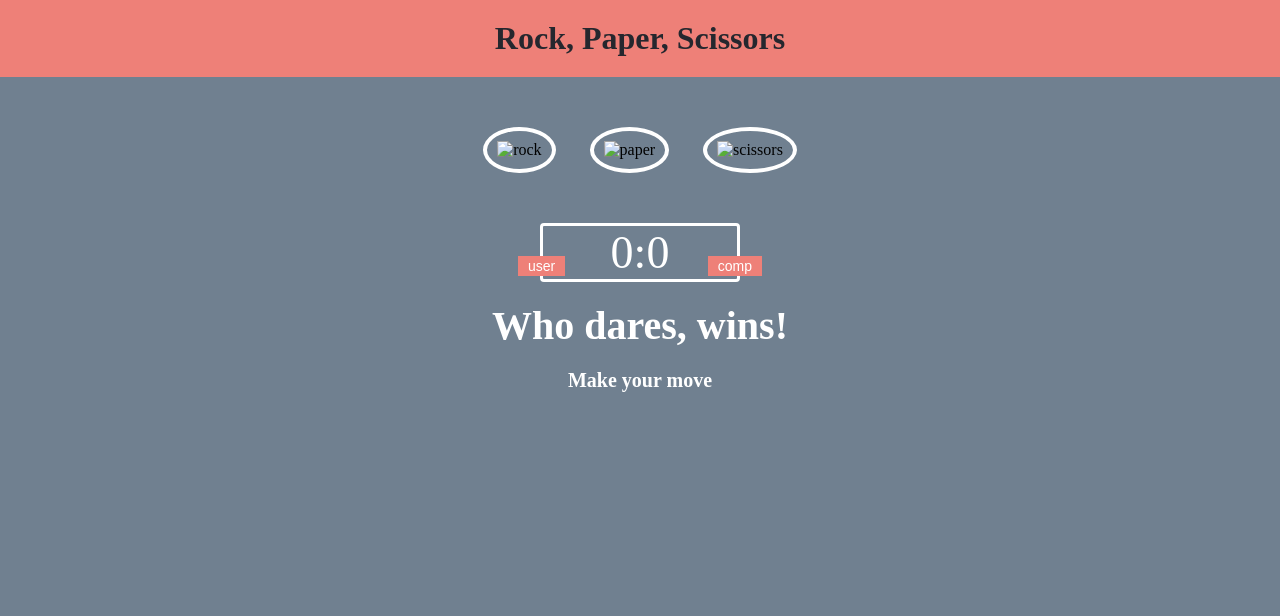
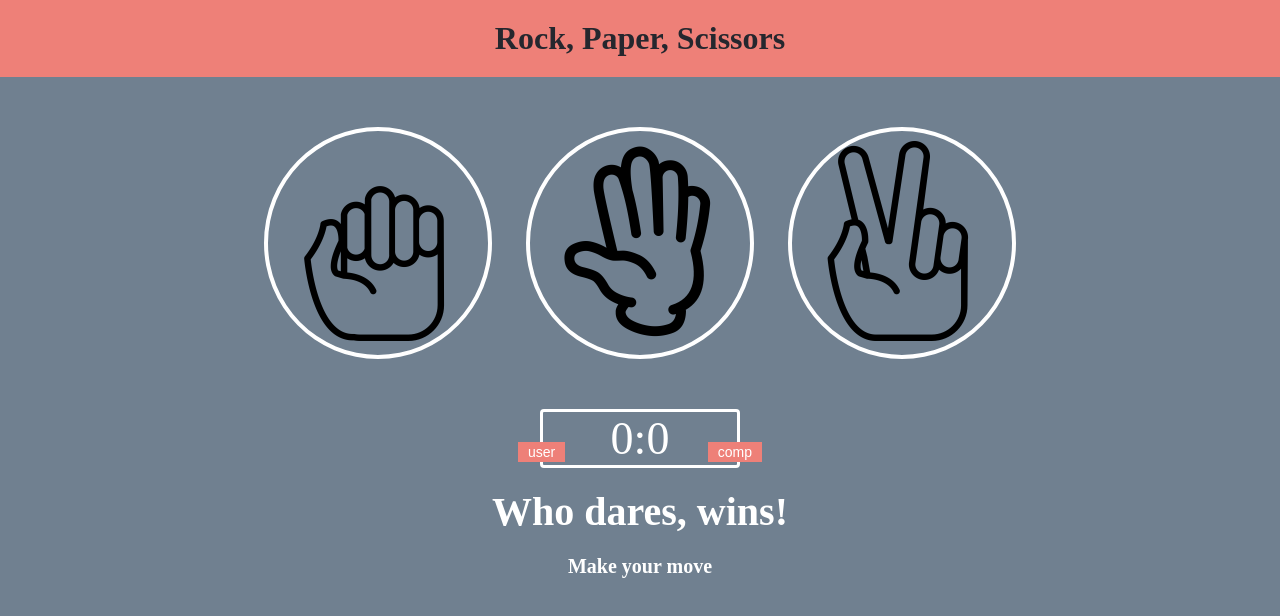
Before and after one commit to nadia643/rock-paper-scissors, a website: page r-p.s.html in a window 1280 px wide. Drawn offline with Linux system fonts and the light colour scheme; the site is published under a folder, as on GitHub Pages, so addresses that start at the root find nothing.

Commit message:
added package json

```diff
--- a/r-p.s.html
+++ b/r-p.s.html
@@ -13,13 +13,13 @@
     </header>
     <div class="choices">
         <div class="choice" id="r">
-                <img src="/rock.png" alt = 'rock'>
+                <img src='images/rock.png' alt = 'rock'>
         </div>
         <div class="choice" id="p">
-                <img src='/paper.png' alt = 'paper'>
+                <img src='images/paper.png' alt = 'paper'>
         </div>
         <div class="choice" id="s">
-                <img src='/scissors.png' alt = 'scissors'>
+                <img src='images/scissors.png' alt = 'scissors'>
         </div>
     </div>
 
```
Also changed, not shown: package.json (added, +19 -0 lines), README.md, images/paper.png (renamed from paper.png), images/rock.png (renamed from rock.png), images/rock2.jpg (added), images/scissors.png (renamed from scissors.png).
